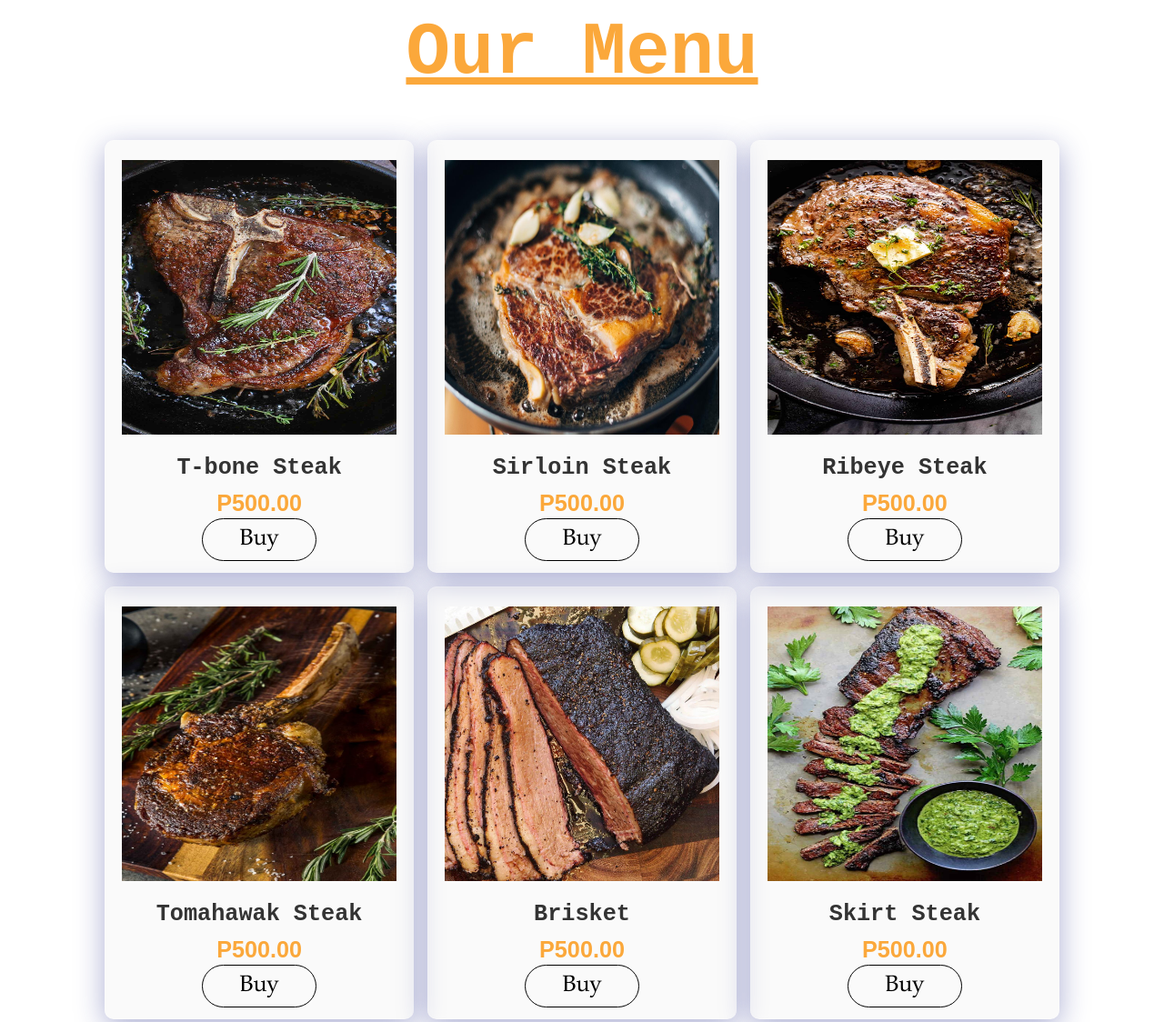
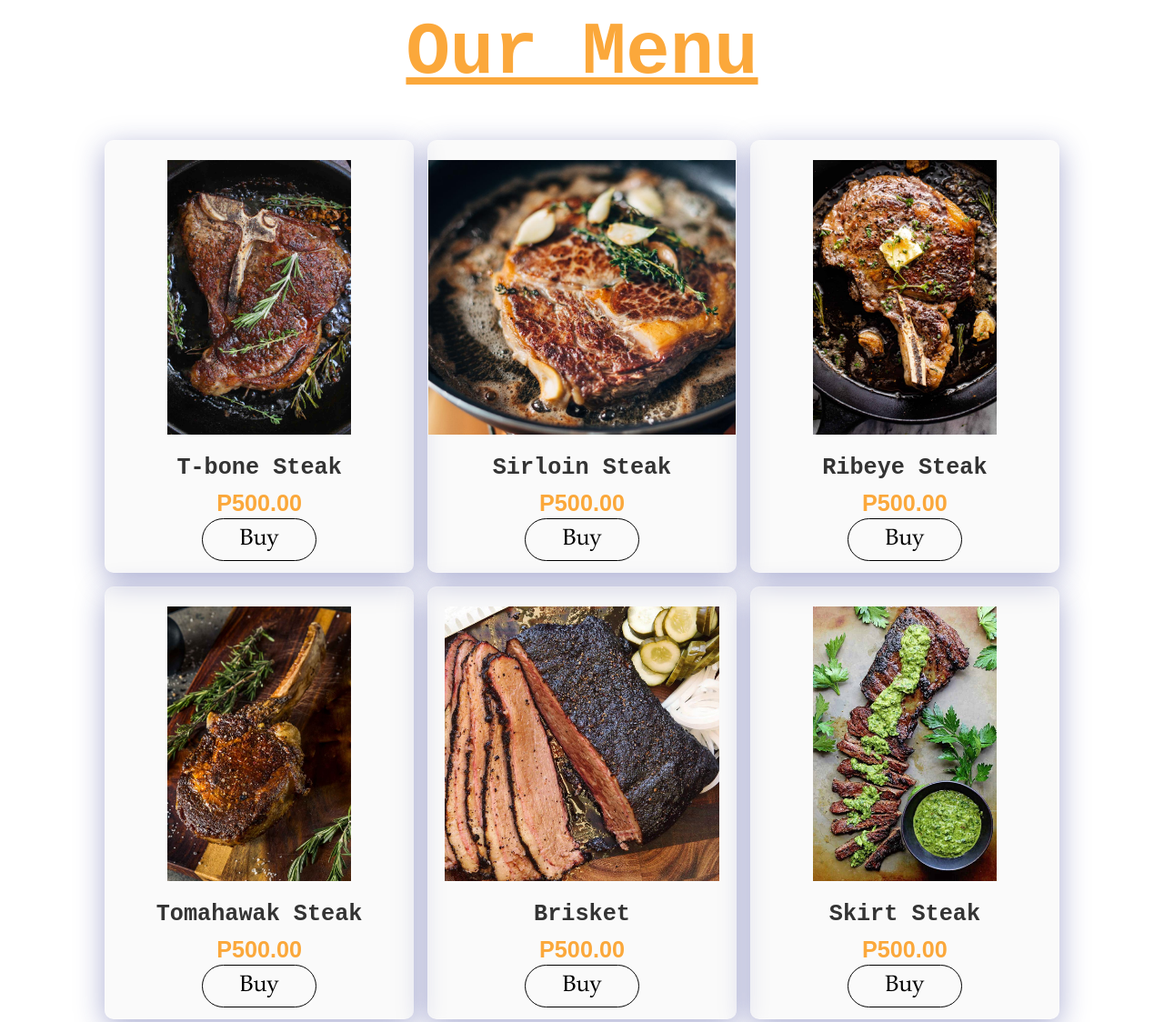
Before and after one commit to meaningofk/steak, a plain HTML site: page index.html in a window 1280 px wide. Shown: the part 1234-2358 px from the top of the page at 91% size. Drawn offline with Linux system fonts and the light colour scheme.

Commit message:
Update styles.css

```diff
--- a/styles.css
+++ b/styles.css
@@ -125,10 +125,11 @@ header .navbar a:hover{
     box-shadow: 0 8px 32px rgba(31,38,135,0.37);
     border-radius: 10px;
     border:1px solid rgba(255,255,255,0.18);
-    position: inherit;
+    position: relative;
     background: rgba(155,155,155, 0.05);
     backdrop-filter: blur(3.5px);
     -webkit-backdrop-filter: blur(3.5px);
+    width:50px;
 
 }
 .menu .box-container .box .image{
@@ -140,7 +141,6 @@ header .navbar a:hover{
 
 .menu .box-container .box .image img{
     height:30rem;
-    width:30rem;
 }
 .menu .box-container .box:hover .image img{
     transform: scale(1.2);
```
